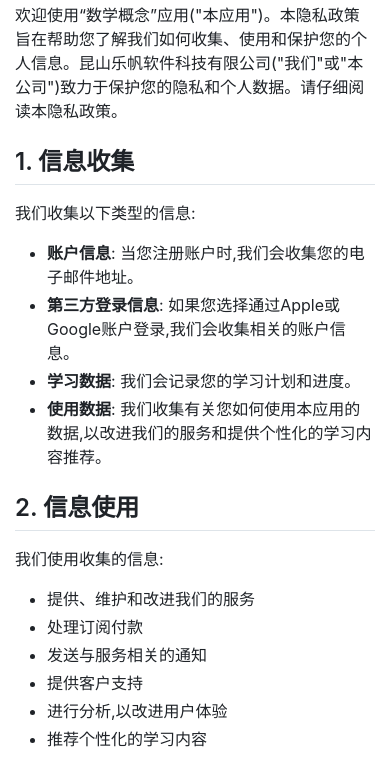
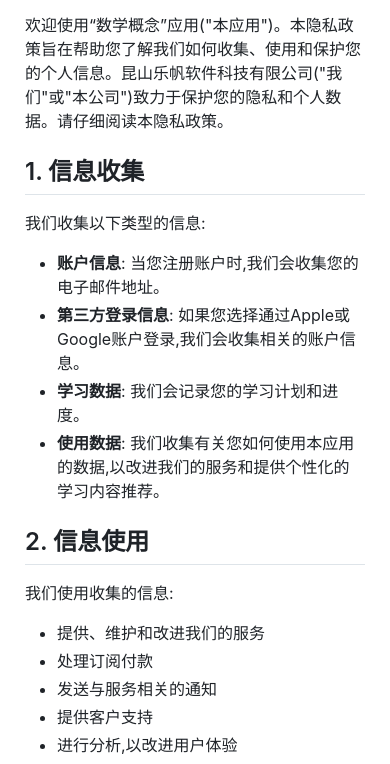
Before and after one commit to moodcal/clearmath, a plain HTML site: page cn/privacy-policy.html in a window 390 px wide. Shown: the part 119-883 px from the top of the page. Drawn offline with nearby package versions, Linux system fonts and the light colour scheme.

Commit message:
change padding

```diff
--- a/cn/privacy-policy.html
+++ b/cn/privacy-policy.html
@@ -32,11 +32,8 @@
         }
         @media (max-width: 767px) {
             .markdown-body {
-                padding: 15px;
+                padding: 25px;
             }
-        }
-        body {
-            padding: 16px;
         }
     </style>
 </head>
```
Also changed, not shown: cn/math-symbols.html (+1 -1 lines), cn/terms-of-service.html (+1 -4 lines), privacy-policy.html (+1 -4 lines), terms-of-service.html (+1 -4 lines).
